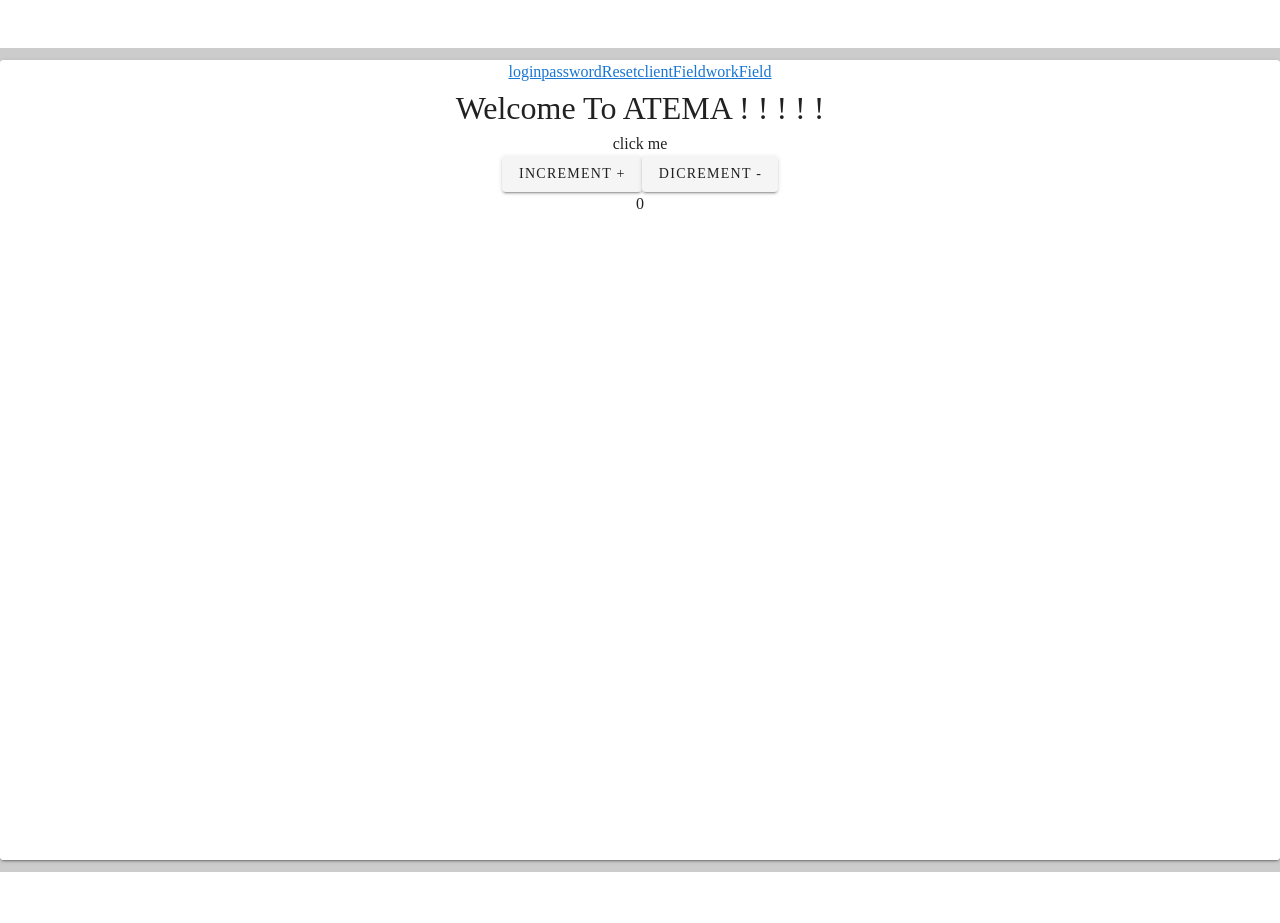
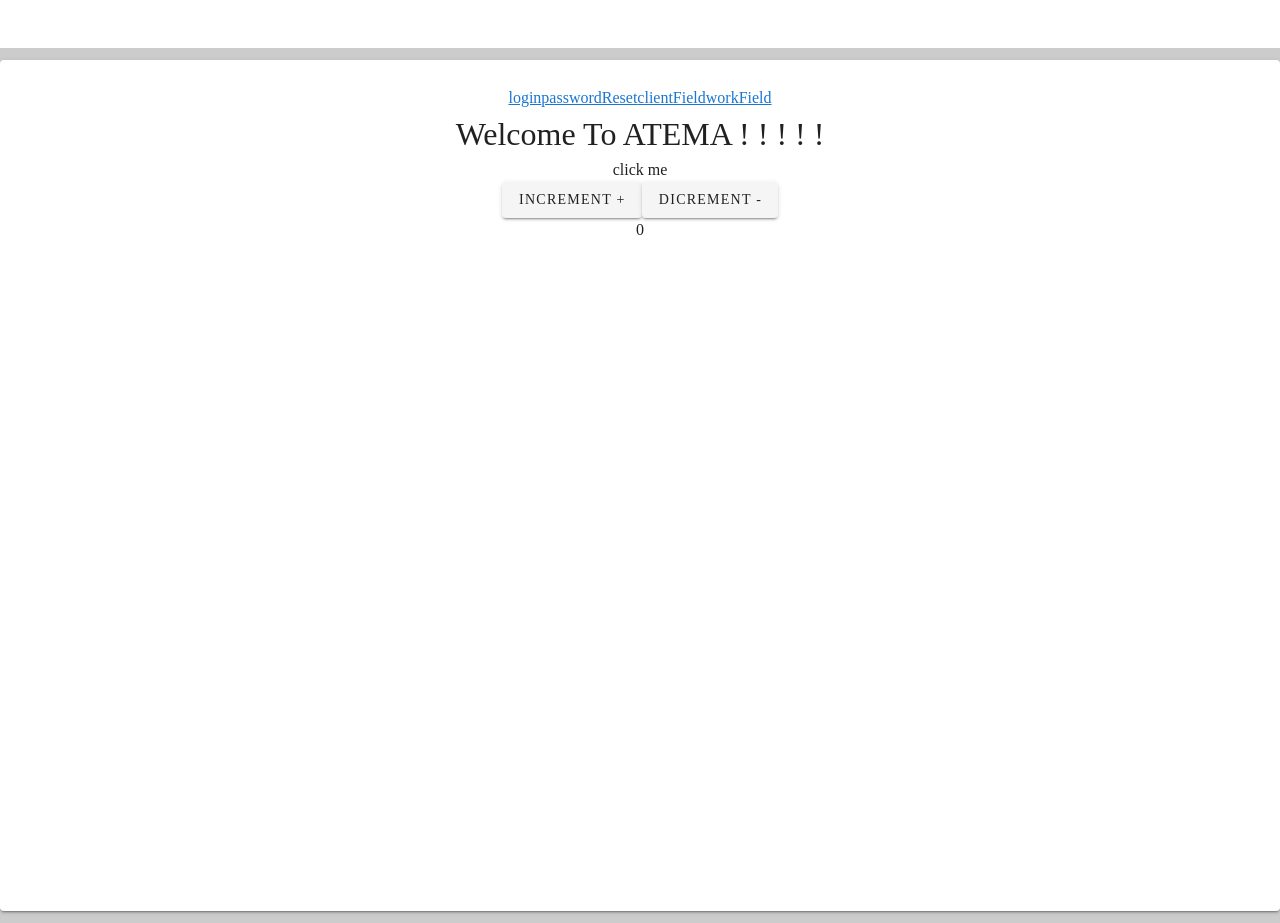
Before and after one commit to AtemaSuper/ATEMA-web-, a Vue app in the folder frontend/: page / in a window 1280 px wide. Before the commit the page ends 872 px from the top, so only its background shows below. Built offline with nearby package versions, Linux system fonts and the light colour scheme.

Commit message:
共通部分修正

```diff
--- a/frontend/src/App.vue
+++ b/frontend/src/App.vue
@@ -17,7 +17,7 @@
             </v-card>
           </v-col>
           <v-col>
-            <v-card>
+            <v-card class="page-contents">
               <router-view />
             </v-card>
           </v-col>
@@ -53,6 +53,12 @@ export default {
         case '/clientField':
           return 'Header'
         case '/workField':
+          return 'Header'
+        case '/contactBox':
+          return 'Header'
+        case '/ownWorkerAll':
+          return 'Header'
+        case '/subCompanyAll':
           return 'Header'
         default:
           return ''
@@ -153,4 +159,7 @@ export default {
   font-size: 3.8rem;
   background-color: #cccccc;
 }
+.page-contents{
+  padding:2%;
+}
 </style>
```
